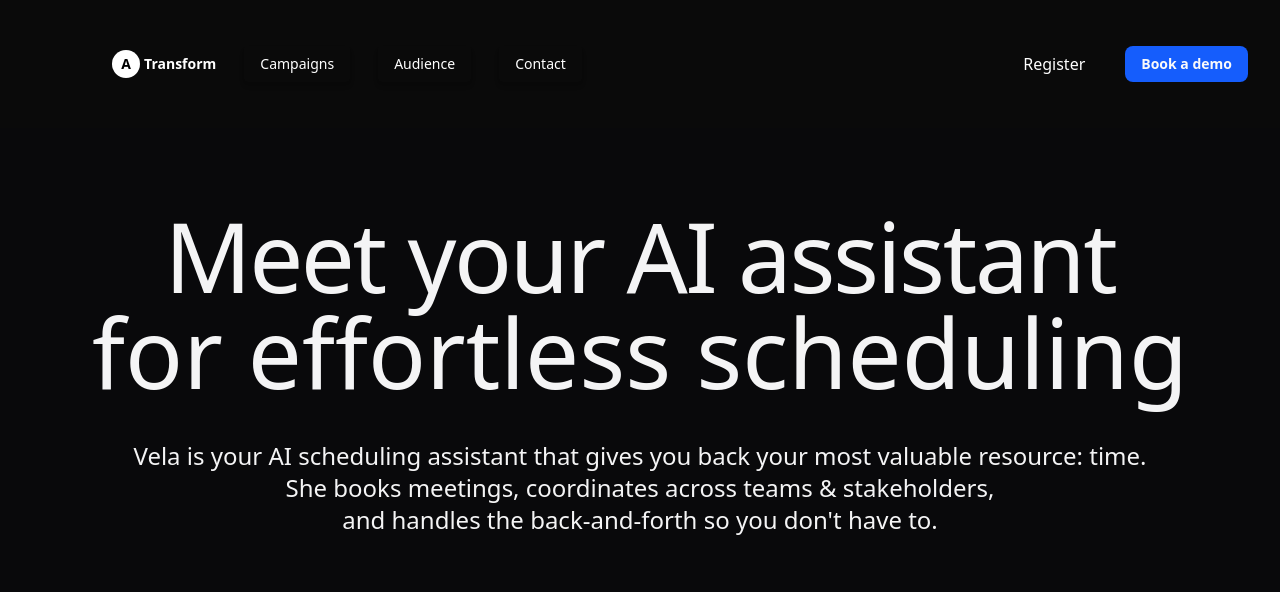
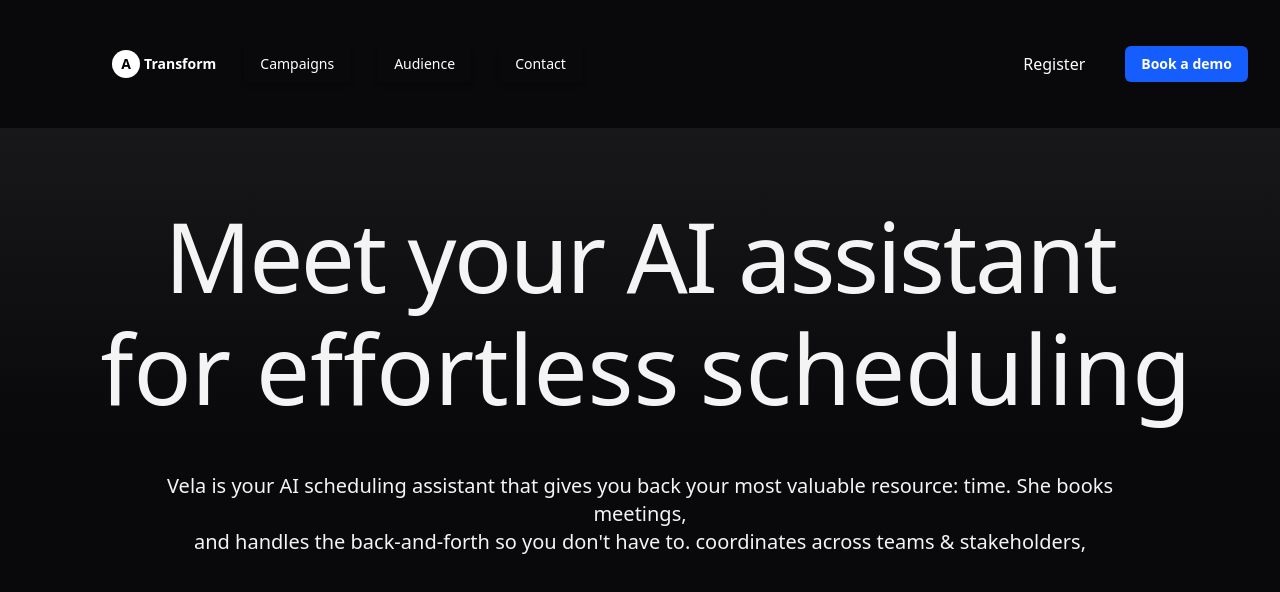
Before and after one commit to ashwani1122/vela-ai, a React (Vite) app: page / in a window 1280 px wide. Shown: the top 592 px of the page. Built offline with nearby package versions, Linux system fonts and the light colour scheme.

Commit message:
added animation

```diff
--- a/src/components/Hero.tsx
+++ b/src/components/Hero.tsx
@@ -1,18 +1,31 @@
-
+import "@/index.css"
 export const Hero = ()=>{
 
     return <>
-        <div className="flex items-center flex-col h-screen bg-zinc-950 bg-[linear-gradient(135deg,rgba(211, 211, 232, 0.45)_0%,rgba(28, 9, 134, 0)_50%)]">
-           <div className="text-8xl font-medium flex flex-col w-full pt-20 text-center  ">
+        <div className=" flex items-center flex-col h-screen bg-zinc-950 min-h-screen ">
+           <div className="text-8xl font-medium flex flex-col w-full pt-20 text-center items-center bg-gradient-to-b from-zinc-900 to-zinc-950">
                  <span className="tracking-tight text-zinc-100">Meet your AI assistant </span>
-                 <span className=" text-zinc-100">for effortless scheduling</span>
+
+            <div className="flex gap-5 p-4">
+            <span className="text-zinc-100">for effortless</span>
+            <span className="w-fit hover:bg-neutral-800">
+            <span className="hover-shake text-zinc-100 inline-block transition-transform duration-500 hover:scale-85 hover:duration-[5000ms] h-20 w-120   text-center flex items-center">
+                <span>
+                scheduling
+                </span>
+            </span>
+            </span>
+            </div>
+
+
+
            </div>
 
-           <div className="text-zinc-100 text-2xl w-[80%] flex flex-col text-center pt-10">
-                <span>Vela is your AI scheduling assistant that gives you back your most valuable resource: time. </span>
-                <span>  She books meetings, coordinates across teams & stakeholders, </span>
+           <div className="text-zinc-100 text-xl w-[80%] flex flex-col text-center pt-10">
+                <span>Vela is your AI scheduling assistant that gives you back your most valuable resource: time. She books meetings,</span>
+                <span> and handles the back-and-forth so you don't have to.  coordinates across teams & stakeholders, </span>
                 <span>
-                and handles the back-and-forth so you don't have to.</span>
+                </span>
            </div>
        </div>
     </>
--- a/src/components/Navbar.tsx
+++ b/src/components/Navbar.tsx
@@ -1,7 +1,7 @@
-import { Button } from "@/components/ui/button";
+import { Button } from "../components/ui/button";
 export const Navbar = () => {
   return (
-    <nav className="bg-neutral-950 text-white px-8 py-6 w-full">
+    <nav className="bg-zinc-950 text-white px-8 py-6 w-full ">
       <div className="max-width-7xl mx-auto flex justify-between items-center">
         <div className="ml-20">
             <ul className="flex items-center gap-7 text-sm font-medium h-20">
--- a/src/index.css
+++ b/src/index.css
@@ -2,123 +2,12 @@
 @import "tw-animate-css";
 @import "shadcn/tailwind.css";
 
-@custom-variant dark (&:is(.dark *));
-
-@theme inline {
-  --radius-sm: calc(var(--radius) - 4px);
-  --radius-md: calc(var(--radius) - 2px);
-  --radius-lg: var(--radius);
-  --radius-xl: calc(var(--radius) + 4px);
-  --radius-2xl: calc(var(--radius) + 8px);
-  --radius-3xl: calc(var(--radius) + 12px);
-  --radius-4xl: calc(var(--radius) + 16px);
-  --color-background: var(--background);
-  --color-foreground: var(--foreground);
-  --color-card: var(--card);
-  --color-card-foreground: var(--card-foreground);
-  --color-popover: var(--popover);
-  --color-popover-foreground: var(--popover-foreground);
-  --color-primary: var(--primary);
-  --color-primary-foreground: var(--primary-foreground);
-  --color-secondary: var(--secondary);
-  --color-secondary-foreground: var(--secondary-foreground);
-  --color-muted: var(--muted);
-  --color-muted-foreground: var(--muted-foreground);
-  --color-accent: var(--accent);
-  --color-accent-foreground: var(--accent-foreground);
-  --color-destructive: var(--destructive);
-  --color-border: var(--border);
-  --color-input: var(--input);
-  --color-ring: var(--ring);
-  --color-chart-1: var(--chart-1);
-  --color-chart-2: var(--chart-2);
-  --color-chart-3: var(--chart-3);
-  --color-chart-4: var(--chart-4);
-  --color-chart-5: var(--chart-5);
-  --color-sidebar: var(--sidebar);
-  --color-sidebar-foreground: var(--sidebar-foreground);
-  --color-sidebar-primary: var(--sidebar-primary);
-  --color-sidebar-primary-foreground: var(--sidebar-primary-foreground);
-  --color-sidebar-accent: var(--sidebar-accent);
-  --color-sidebar-accent-foreground: var(--sidebar-accent-foreground);
-  --color-sidebar-border: var(--sidebar-border);
-  --color-sidebar-ring: var(--sidebar-ring);
+@keyframes shakeX {
+  0%, 100% { transform: translateX(0); }
+  25% { transform: translateX(-2.25px); }
+  75% { transform: translateX(2.25px); }
 }
 
-:root {
-  --radius: 0.625rem;
-  --background: oklch(1 0 0);
-  --foreground: oklch(0.145 0 0);
-  --card: oklch(1 0 0);
-  --card-foreground: oklch(0.145 0 0);
-  --popover: oklch(1 0 0);
-  --popover-foreground: oklch(0.145 0 0);
-  --primary: oklch(0.205 0 0);
-  --primary-foreground: oklch(0.985 0 0);
-  --secondary: oklch(0.97 0 0);
-  --secondary-foreground: oklch(0.205 0 0);
-  --muted: oklch(0.97 0 0);
-  --muted-foreground: oklch(0.556 0 0);
-  --accent: oklch(0.97 0 0);
-  --accent-foreground: oklch(0.205 0 0);
-  --destructive: oklch(0.577 0.245 27.325);
-  --border: oklch(0.922 0 0);
-  --input: oklch(0.922 0 0);
-  --ring: oklch(0.708 0 0);
-  --chart-1: oklch(0.646 0.222 41.116);
-  --chart-2: oklch(0.6 0.118 184.704);
-  --chart-3: oklch(0.398 0.07 227.392);
-  --chart-4: oklch(0.828 0.189 84.429);
-  --chart-5: oklch(0.769 0.188 70.08);
-  --sidebar: oklch(0.985 0 0);
-  --sidebar-foreground: oklch(0.145 0 0);
-  --sidebar-primary: oklch(0.205 0 0);
-  --sidebar-primary-foreground: oklch(0.985 0 0);
-  --sidebar-accent: oklch(0.97 0 0);
-  --sidebar-accent-foreground: oklch(0.205 0 0);
-  --sidebar-border: oklch(0.922 0 0);
-  --sidebar-ring: oklch(0.708 0 0);
+.hover-shake:hover {
+  animation: shakeX 0.01s linear infinite;
 }
-
-.dark {
-  --background: oklch(0.145 0 0);
-  --foreground: oklch(0.985 0 0);
-  --card: oklch(0.205 0 0);
-  --card-foreground: oklch(0.985 0 0);
-  --popover: oklch(0.205 0 0);
-  --popover-foreground: oklch(0.985 0 0);
-  --primary: oklch(0.922 0 0);
-  --primary-foreground: oklch(0.205 0 0);
-  --secondary: oklch(0.269 0 0);
-  --secondary-foreground: oklch(0.985 0 0);
-  --muted: oklch(0.269 0 0);
-  --muted-foreground: oklch(0.708 0 0);
-  --accent: oklch(0.269 0 0);
-  --accent-foreground: oklch(0.985 0 0);
-  --destructive: oklch(0.704 0.191 22.216);
-  --border: oklch(1 0 0 / 10%);
-  --input: oklch(1 0 0 / 15%);
-  --ring: oklch(0.556 0 0);
-  --chart-1: oklch(0.488 0.243 264.376);
-  --chart-2: oklch(0.696 0.17 162.48);
-  --chart-3: oklch(0.769 0.188 70.08);
-  --chart-4: oklch(0.627 0.265 303.9);
-  --chart-5: oklch(0.645 0.246 16.439);
-  --sidebar: oklch(0.205 0 0);
-  --sidebar-foreground: oklch(0.985 0 0);
-  --sidebar-primary: oklch(0.488 0.243 264.376);
-  --sidebar-primary-foreground: oklch(0.985 0 0);
-  --sidebar-accent: oklch(0.269 0 0);
-  --sidebar-accent-foreground: oklch(0.985 0 0);
-  --sidebar-border: oklch(1 0 0 / 10%);
-  --sidebar-ring: oklch(0.556 0 0);
-}
-
-@layer base {
-  * {
-    @apply border-border outline-ring/50;
-  }
-  body {
-    @apply bg-background text-foreground;
-  }
-}
--- /dev/null
+++ b/tailwind.config.ts
@@ -0,0 +1,20 @@
+import type { Config } from "tailwindcss"
+
+export default {
+  content: ["./index.html", "./src/**/*.{js,ts,jsx,tsx}"],
+  theme: {
+    extend: {
+      keyframes: {
+        shakeX: {
+          "0%, 100%": { transform: "translateX(0)" },
+          "25%": { transform: "translateX(-1px)" },
+          "75%": { transform: "translateX(1px)" },
+        },
+      },
+      animation: {
+        shakeX: "shakeX 0.15s linear infinite",
+      },
+    },
+  },
+  plugins: [],
+} satisfies Config
```
Also changed, not shown: src/App.css (+55 -0 lines).
